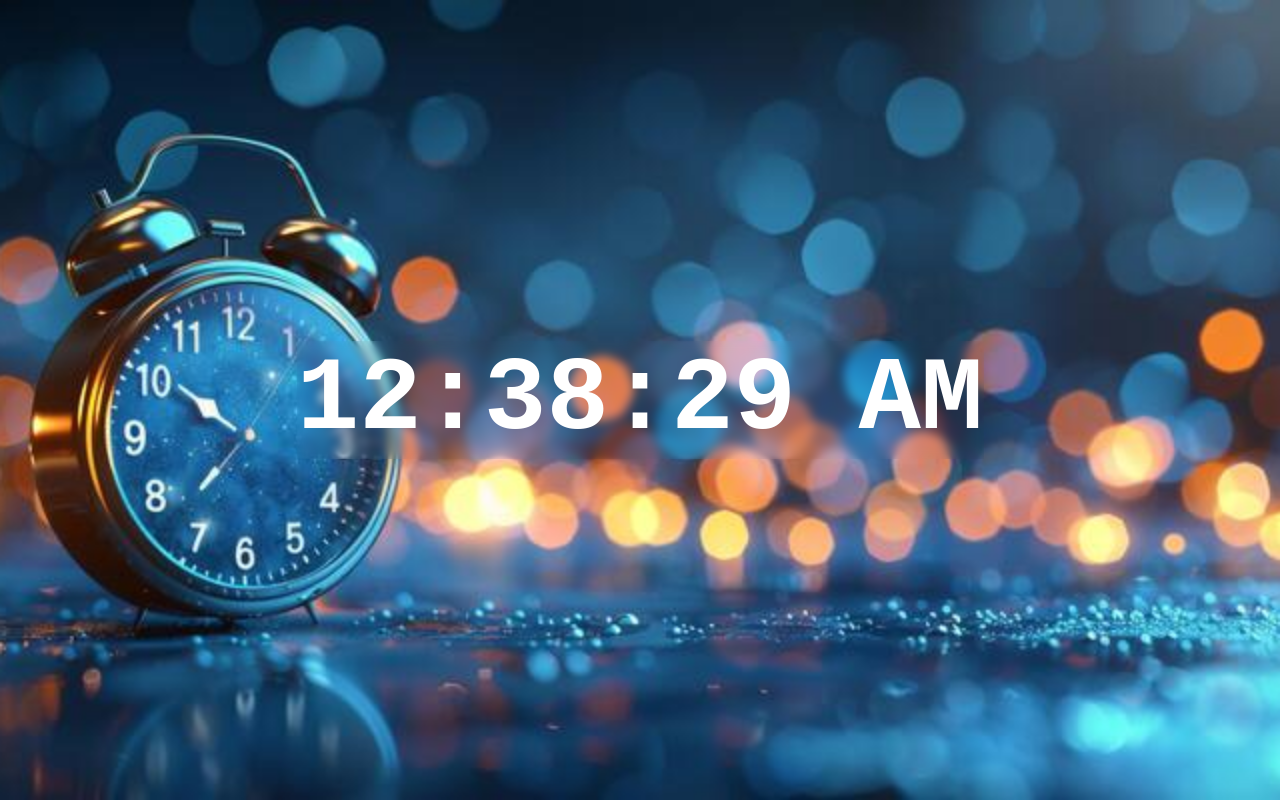
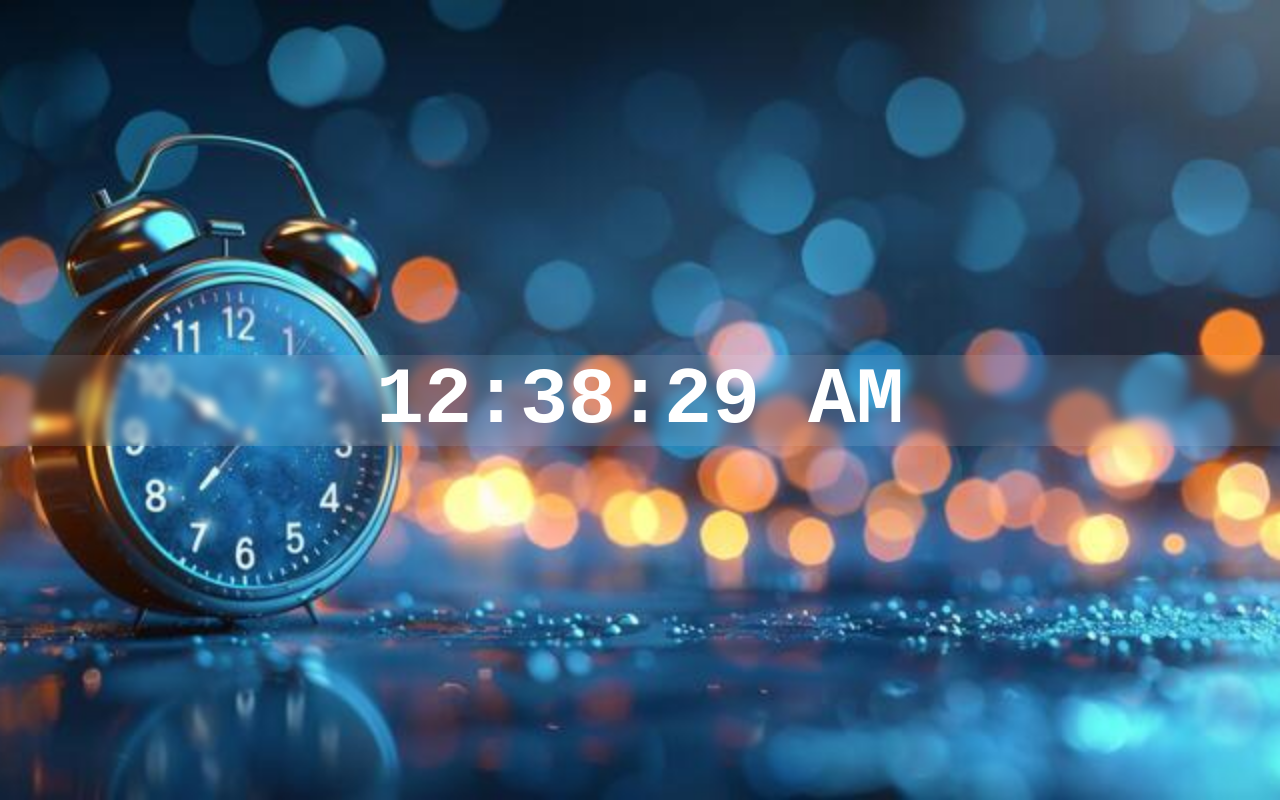
Before and after one commit to Elizabeth2107/my-library, a plain HTML site: page index.html in a window 1280 px wide. Drawn offline with Linux system fonts and the light colour scheme.

Commit message:
fixed the font size

```diff
--- a/styles.css
+++ b/styles.css
@@ -16,11 +16,11 @@ body{
 
 #clock{
     font-family: monospace;
-    font-size: 6.5rem;
+    font-size: 5rem;
     font-weight: bold;
     text-align: center;
     color: #fff;
     backdrop-filter: blur(5px);
-    background-color: hsla(0, 0%, 100%, 0.1)
+    background-color: hsla(0, 0%, 100%, 0.1);
     width: 100%;
 }
```
